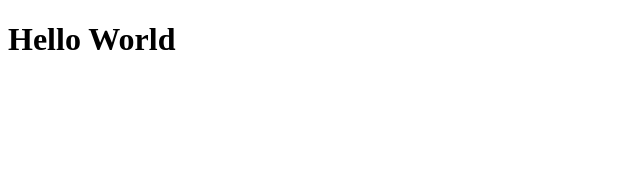
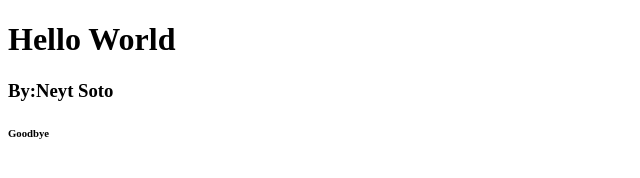
Before and after one commit to sotne/Hello_World, a plain HTML site: page index.html in a window 1280 px wide. Shown: the whole page, without its empty margins (0-640 px from the left). Drawn offline with Linux system fonts and the light colour scheme.

Commit message:
modified header and added a goodbye

```diff
--- a/index.html
+++ b/index.html
@@ -8,5 +8,7 @@
 </head>
 <body>
     <h1>Hello World </h1>
+    <h3> By:Neyt Soto</h3>
+    <h6>Goodbye</h6>
 </body>
 </html>
```
